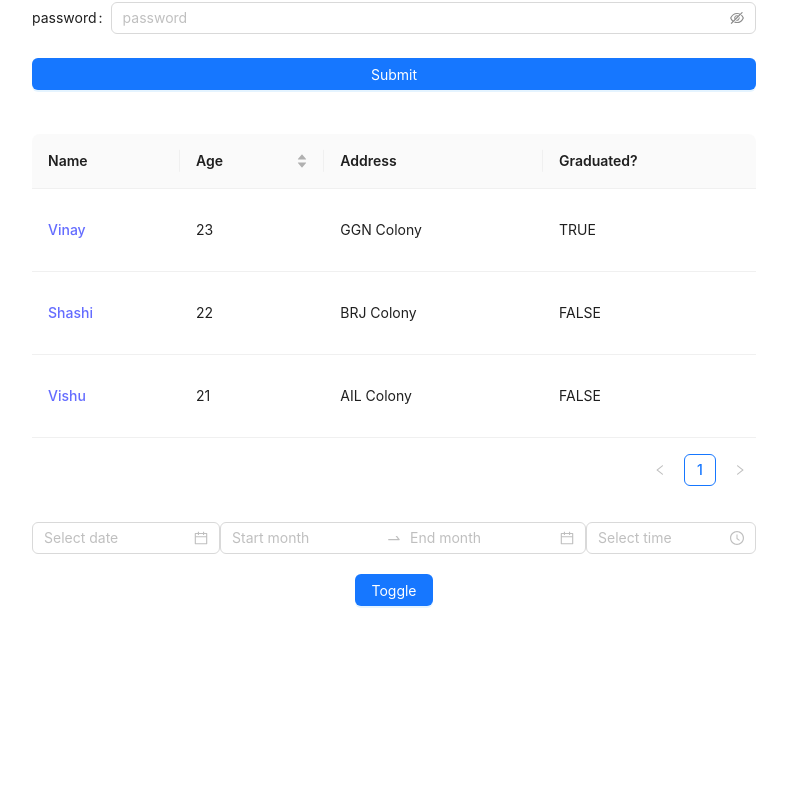
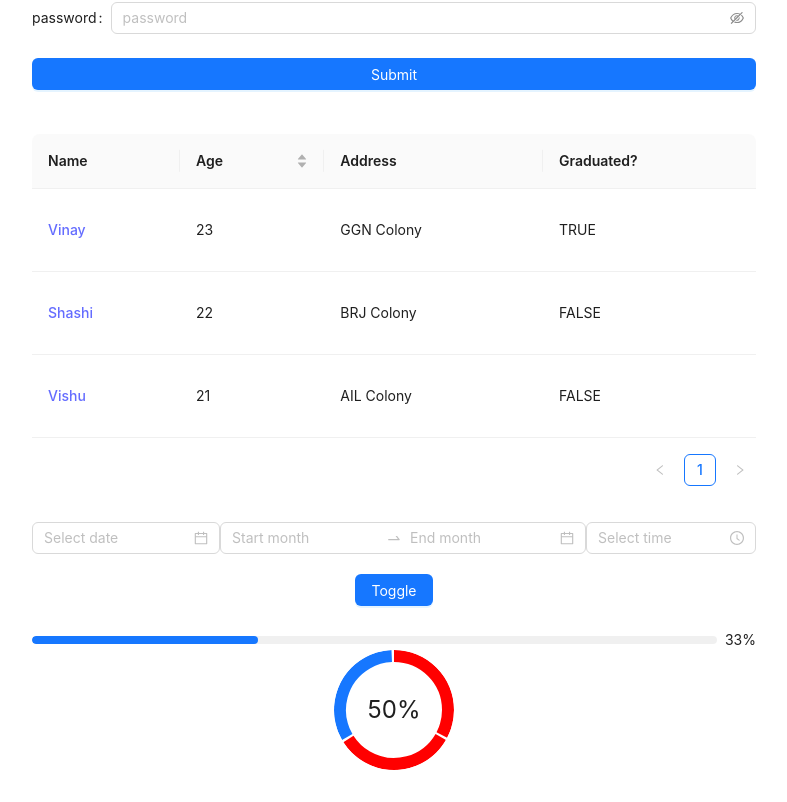
Before and after one commit to Shashi5657/ANTD_framework, a React (Vite) app: page / in a window 1280 px wide. Shown: the part 294-1096 px from the top of the page, without its empty margins (246-1033 px from the left). Before the commit the page ends 932 px from the top, so only its background shows below. Built offline with nearby package versions, Linux system fonts and the light colour scheme.

Commit message:
commit message

```diff
--- a/src/App.jsx
+++ b/src/App.jsx
@@ -4,6 +4,7 @@ import FormPage from "./components/FormPage";
 import TableData from "./components/Table";
 import DateTimePicker from "./components/DateTimePicker";
 import Spinning from "./components/Spinning";
+import Progressbar from "./components/Progressbar";
 
 function App() {
   const fruits = ["apple", "banana", "orange", "grapes"];
@@ -33,6 +34,7 @@ function App() {
       <TableData />
       <DateTimePicker />
       <Spinning />
+      <Progressbar />
     </div>
   );
 }
--- /dev/null
+++ b/src/components/Progressbar.jsx
@@ -0,0 +1,19 @@
+import { Progress } from "antd";
+
+const Progressbar = () => {
+  return (
+    <div>
+      <Progress type="line" percent={33} />
+      <Progress
+        type="circle"
+        percent={50}
+        strokeColor="red"
+        strokeWidth={10}
+        status="active"
+        steps={3}
+      />
+    </div>
+  );
+};
+
+export default Progressbar;
```
